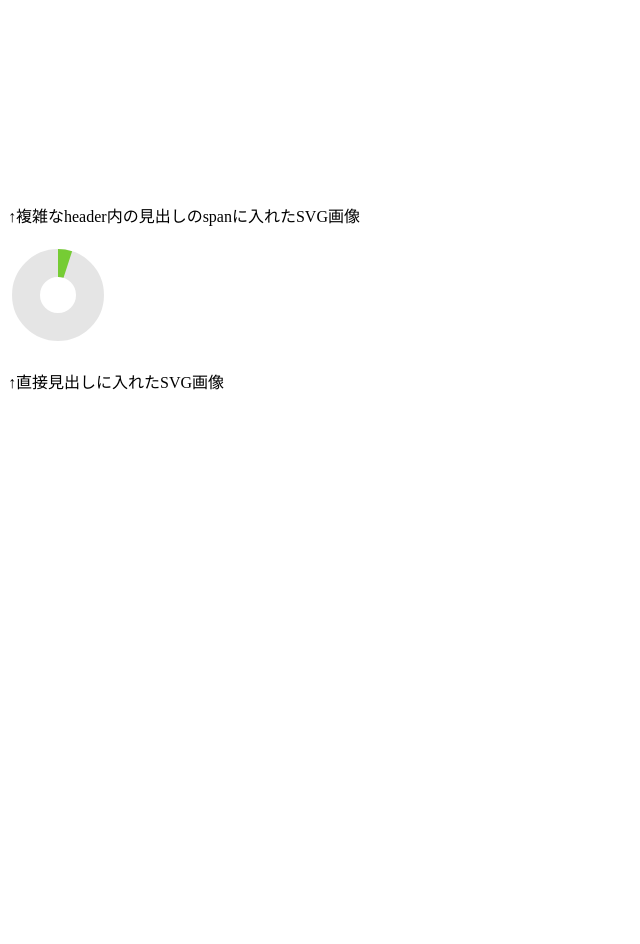
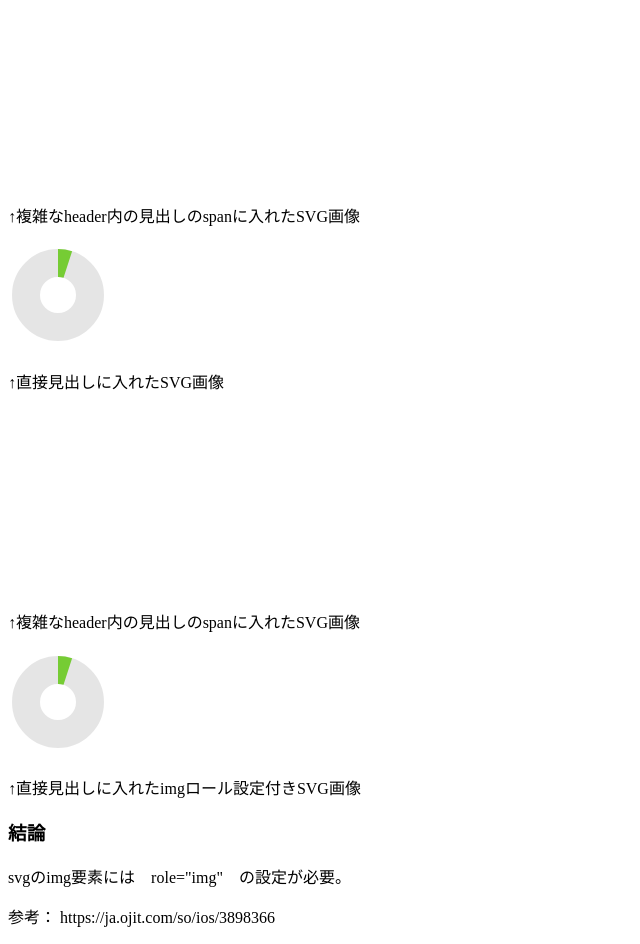
Before and after one commit to massirohuyu/asobiba, a website: page docs/index.html in a window 1280 px wide. Shown: the part 3173-4117 px from the top of the page, without its empty margins (0-640 px from the left). Before the commit the page ends 3582 px from the top, so only its background shows below. Drawn offline with nearby package versions, Linux system fonts and the light colour scheme.

Commit message:
[update] 見出し内の階層と画像のaltの実験 svg画像にimgロール設定

```diff
--- a/docs/index.html
+++ b/docs/index.html
@@ -480,6 +480,17 @@
     <h3><img src="./images/green_5per.svg" style="width: 100px;" alt="直接見出しに入れたSVG画像"></h3>
 
     <p>↑直接見出しに入れたSVG画像</p>
+
+    <p style="padding-top: 200px;">↑複雑なheader内の見出しのspanに入れたSVG画像</p>
+
+    <h3><img role="img" src="./images/green_5per.svg" style="width: 100px;" alt="直接見出しに入れたimgロール設定付きSVG画像"></h3>
+
+    <p>↑直接見出しに入れたimgロール設定付きSVG画像</p>
+
+
+    <h3>結論</h3>
+    <p>svgのimg要素には　role="img"　の設定が必要。</p>
+    <p>参考： https://ja.ojit.com/so/ios/3898366</p>
   </body>
 
   <script>
```
